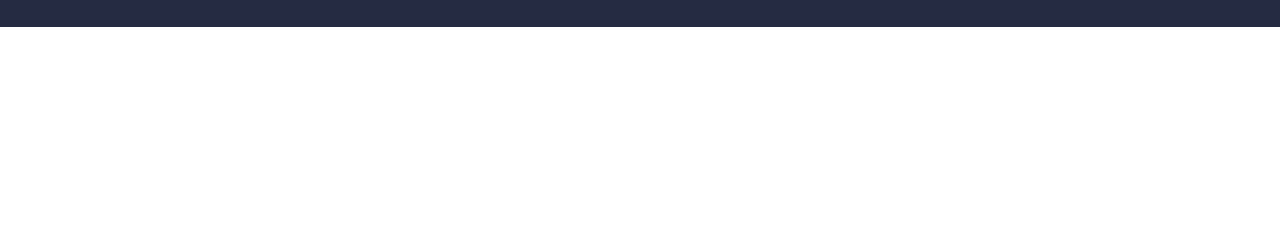
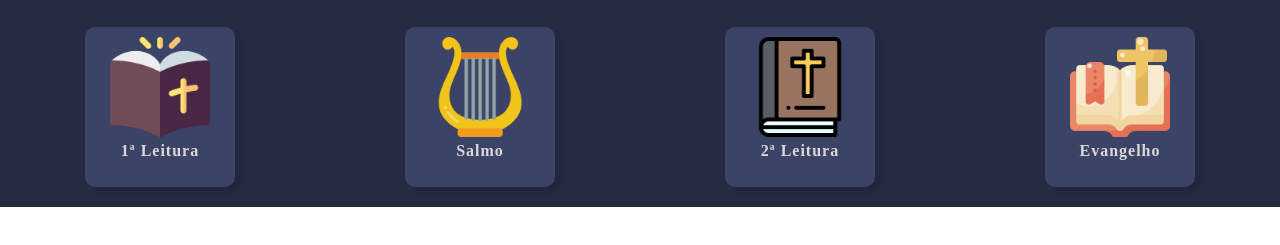
Before and after one commit to Igor25275/leitura_missa, a plain HTML site: page index.html in a window 1280 px wide. Shown: the part 187-432 px from the top of the page. Drawn offline with Linux system fonts and the light colour scheme.

Commit message:
add 4 btn para o user navegar pelas leituras

```diff
--- a/assets/style/global.css
+++ b/assets/style/global.css
@@ -1,6 +1,7 @@
 :root{
 
     --bg-deepblue: #252b42;
+    --bg-btn: #3b4366;
 
     --text: #ddd8d8;
 }
--- a/assets/style/index.css
+++ b/assets/style/index.css
@@ -1,2 +1,3 @@
 @import url(/assets/style/global.css);
 @import url(/assets/style/header.css);
+@import url(/assets/style/main_btn.css);
--- /dev/null
+++ b/assets/style/main_btn.css
@@ -0,0 +1,57 @@
+#btn_to_read{
+    display: flex;
+    justify-content: space-around;
+    padding-bottom: 20px;
+}
+
+.btn{
+    display: flex;
+    flex-direction: column;
+    align-items: center;
+    gap: 5px;
+    padding-block: 10px;
+    padding-inline: 5px;
+    width: 90px;
+    height: 100px;
+    border-radius: 10px;
+    box-shadow: 5px 5px 5px rgba(0, 0, 0, 0.1);
+    background-color: var(--bg-btn);
+
+}
+
+.img_btn{
+    width: 50px;
+    height: auto;
+}
+
+#btn_to_read .btn span{
+    font-weight: 600;
+    color: var(--text);
+    letter-spacing: 1px;
+}
+
+@media (min-width: 768px){
+    .btn{
+        display: flex;
+        flex-direction: column;
+        align-items: center;
+        gap: 5px;
+        padding-block: 10px;
+        width: 150px;
+        height: 160px;
+        border-radius: 10px;
+        box-shadow: 5px 5px 5px rgba(0, 0, 0, 0.1);
+        background-color: var(--bg-btn);
+        cursor: pointer;
+
+    }
+
+    .btn:hover{
+        border: 2px solid var(--text);
+    }
+
+    .img_btn{
+        width: 100px;
+        height: auto;
+    }
+}
--- a/index.html
+++ b/index.html
@@ -16,6 +16,33 @@
             <p id="date">Sábado, 31 de Maio de 2026</p>
             <span id="logo_missa">Leitura da Missa</span>
         </header>
+
+        <!--Div onde contem os 4 botoes para as leituras-->
+        <div id="btn_to_read">
+            <!-- Primeira leitura-->
+            <div class="btn">
+                <img class="img_btn" src="assets/img/leitura_1.png" alt="">
+                <span>1ª Leitura</span>
+            </div>
+
+            <!-- Salmo-->
+            <div class="btn">
+                <img class="img_btn" src="assets/img/harp.png" alt="">
+                <span>Salmo</span>
+            </div>
+
+            <!-- Segunda leitura-->
+            <div class="btn">
+                <img class="img_btn" src="assets/img/leitura_2.png" alt="">
+                <span>2ª Leitura</span>
+            </div>
+
+            <!-- Evangelho-->
+            <div class="btn">
+                <img class="img_btn" src="assets/img/evangelho.png" alt="">
+                <span>Evangelho</span>
+            </div>
+        </div>
     </div>
 </body>
 </html>
```
Also changed, not shown: assets/img/evangelho.png (added), assets/img/harp.png (added), assets/img/leitura_1.png (added), assets/img/leitura_2.png (added).
